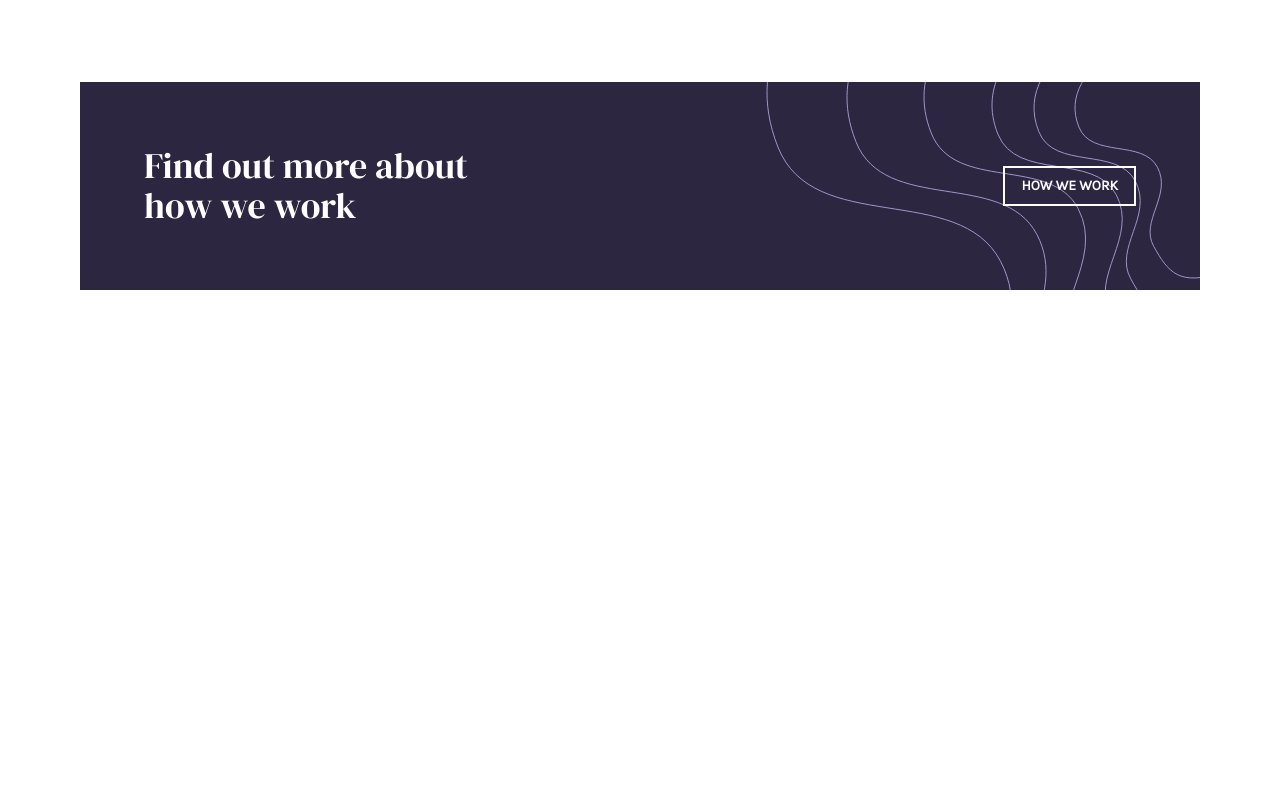
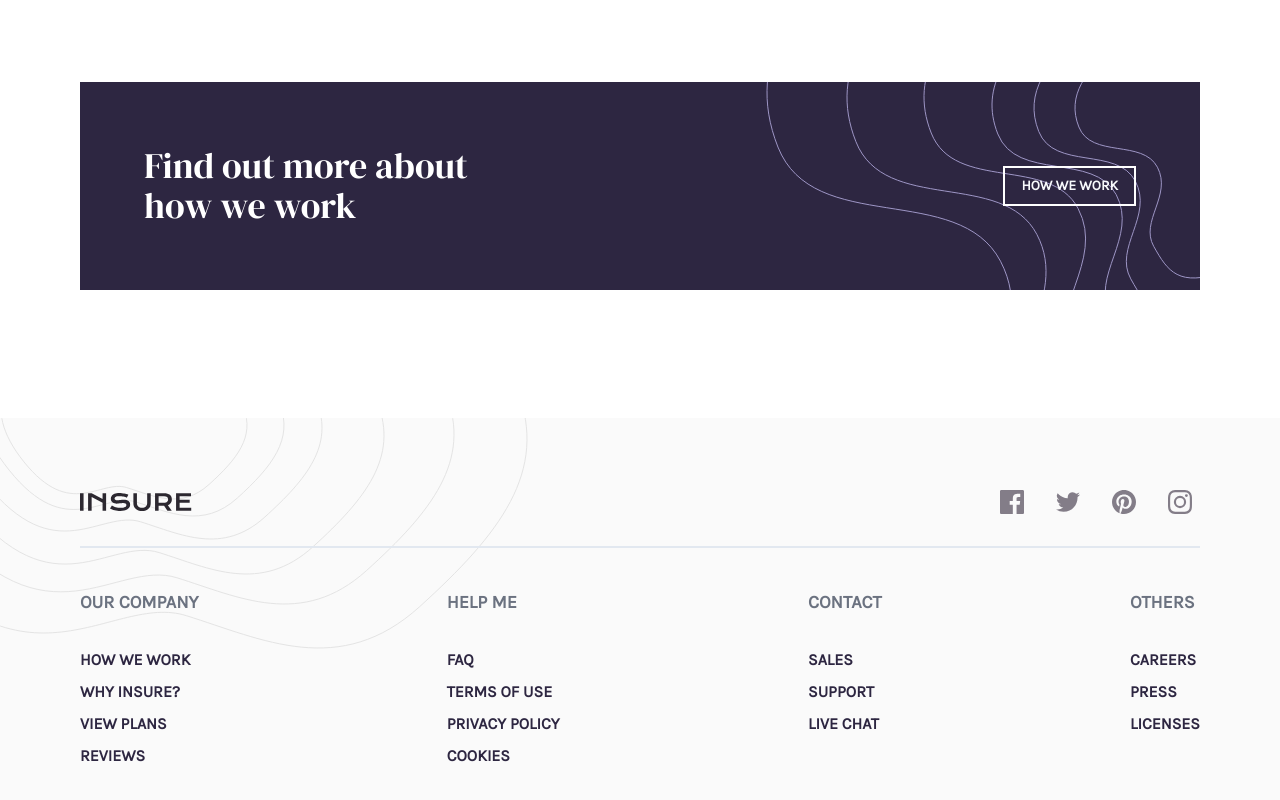
Before and after one commit to devanup/fem-insure-landing-page, a Next.js app: page / in a window 1280 px wide. Shown: the part 1284-2084 px from the top of the page. Before the commit the page ends 1574 px from the top, so only its background shows below. Built offline with nearby package versions, Linux system fonts and the light colour scheme.

Commit message:
Completed footer

```diff
--- a/src/app/page.tsx
+++ b/src/app/page.tsx
@@ -2,6 +2,7 @@ import Hero from '@/components/Hero';
 import Header from '@/components/Header';
 import { Caesar_Dressing, Karla } from 'next/font/google';
 import HowWeWork from '@/components/HowWeWork';
+import Footer from '@/components/Footer';
 
 // const karla = Karla({ subsets: ['latin'], weight: '400' });
 const karla = Karla({ subsets: ['latin'], weight: ['400', '200'] });
@@ -15,6 +16,7 @@ export default function Home() {
 			<section className='px-6 md:px-20'>
 				<HowWeWork />
 			</section>
+			<Footer />
 		</main>
 	);
 }
--- /dev/null
+++ b/src/components/Footer.tsx
@@ -0,0 +1,133 @@
+import Link from 'next/link';
+import React from 'react';
+import { Button } from './ui/button';
+
+const footerLinks = [
+	{
+		section: 'Our Company',
+		links: [
+			{ title: 'How we work', href: '/' },
+			{ title: 'Why Insure?', href: '/' },
+			{ title: 'View Plans', href: '/' },
+			{ title: 'Reviews', href: '/' },
+		],
+	},
+	{
+		section: 'Help Me',
+		links: [
+			{ title: 'FAQ', href: '/' },
+			{ title: 'Terms of Use', href: '/' },
+			{ title: 'Privacy Policy', href: '/' },
+			{ title: 'Cookies', href: '/' },
+		],
+	},
+	{
+		section: 'Contact',
+		links: [
+			{ title: 'Sales', href: '/' },
+			{ title: 'Support', href: '/' },
+			{ title: 'Live Chat', href: '/' },
+		],
+	},
+	{
+		section: 'Others',
+		links: [
+			{ title: 'Careers', href: '/' },
+			{ title: 'Press', href: '/' },
+			{ title: 'Licenses', href: '/' },
+		],
+	},
+	{
+		section: 'Socials',
+		links: [
+			{ title: 'Facebook', href: '/', icon: 'icon-facebook' },
+			{ title: 'Twitter', href: '/', icon: 'icon-twitter' },
+			{ title: 'Pinterest', href: '/', icon: 'icon-pinterest' },
+			{ title: 'Instagram', href: '/', icon: 'icon-instagram' },
+		],
+	},
+];
+
+const getIcon = (icon: string) => {
+	switch (icon) {
+		case 'icon-facebook':
+			return <img src='/icon-facebook.svg' alt='Facebook' />;
+		case 'icon-twitter':
+			return <img src='/icon-twitter.svg' alt='Twitter' />;
+		case 'icon-pinterest':
+			return <img src='/icon-pinterest.svg' alt='Pinterest' />;
+		case 'icon-instagram':
+			return <img src='/icon-instagram.svg' alt='Instagram' />;
+		default:
+			return null;
+	}
+};
+
+const Footer = () => {
+	const socialLinks = footerLinks.find(
+		(section) => section.section === 'Socials',
+	);
+	const filteredFooterLinks = footerLinks.filter(
+		(section) => section.section !== 'Socials',
+	);
+
+	return (
+		<footer className=' md:px-20 px-6 py-16 mt-32 relative'>
+			<div className='w-full h-full bg-[#fafafa] absolute left-0 top-0 -z-10'></div>
+			<div className='absolute top-0 left-0 -z-10'>
+				<img
+					src='/bg-pattern-footer-desktop.svg'
+					alt='bg-pattern-footer-desktop'
+					className='w-fit md:block hidden'
+				/>
+				<img
+					src='/bg-pattern-footer-mobile.svg'
+					alt='bg-pattern-footer-mobile'
+					className='w-fit block md:hidden'
+				/>
+			</div>
+
+			<header className='flex justify-between border-b-2 pb-6 md:flex-row flex-col md:space-y-0 space-y-10'>
+				<img
+					src='/logo.svg'
+					alt='logo'
+					className='md:w-auto object-contain w-28 md:mx-0 mx-auto'
+				/>
+				<div className='flex justify-evenly md:space-x-4 space-x-0'>
+					{socialLinks &&
+						socialLinks.links.map((link, index) => (
+							<Link key={index} href={link.href}>
+								<Button variant='ghost' className='' size='icon'>
+									{getIcon(link.icon)}
+								</Button>
+							</Link>
+						))}
+				</div>
+			</header>
+
+			<section className='flex flex-col md:flex-row justify-between mt-10 md:text-left text-center'>
+				{filteredFooterLinks.map((section, index) => (
+					<div key={index} className='md:space-y-8 space-y-0'>
+						<h3 className='text-lg uppercase font-bold text-gray-500 md:my-0 my-8 '>
+							{section.section}
+						</h3>
+						<ul className='space-y-2'>
+							{section.links.map((link, index) => (
+								<li key={index}>
+									<Link
+										href={link.href}
+										className='text-[#2D2641] uppercase font-semibold hover:underline'
+									>
+										{link.title}
+									</Link>
+								</li>
+							))}
+						</ul>
+					</div>
+				))}
+			</section>
+		</footer>
+	);
+};
+
+export default Footer;
--- a/src/components/Nav.tsx
+++ b/src/components/Nav.tsx
@@ -17,7 +17,7 @@ const Nav = ({ menuOpen }: { menuOpen: boolean } = { menuOpen: false }) => {
 		<nav
 			className={`uppercase md:flex ${
 				menuOpen ? mobileNavClasses : 'hidden'
-			} md:flex-row md:justify-between items-center text-sm md:space-x-6 space-x-0 md:space-y-0 space-y-6 transition-colors tracking-wide`}
+			} md:pt-0 pt-16 md:flex-row md:justify-between items-center text-sm md:space-x-6 space-x-0 md:space-y-0 space-y-6 transition-colors tracking-wide`}
 		>
 			{navItems.map((item, index) => {
 				return item.isButton ? (
@@ -44,7 +44,7 @@ const Nav = ({ menuOpen }: { menuOpen: boolean } = { menuOpen: false }) => {
 				);
 			})}
 
-			<div className='absolute -bottom-14 right-0 left-0'>
+			<div className='absolute bottom-10 right-0 left-0'>
 				<img
 					src='/bg-pattern-mobile-nav.svg'
 					alt='bg-pattern-mobile-nav'
```
